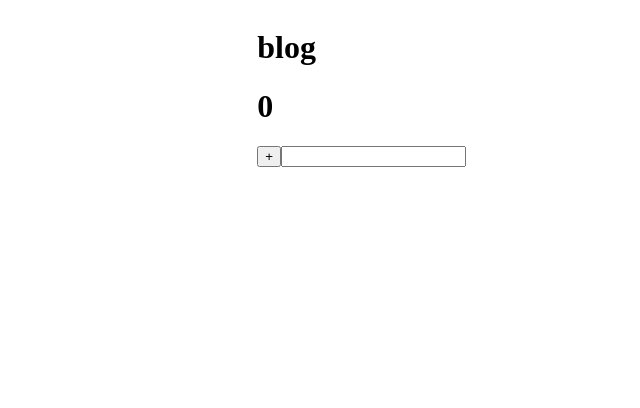
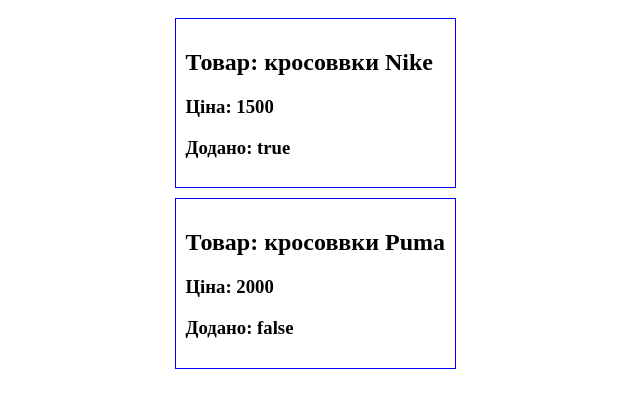
Before and after one commit to andriykupchanko/vue-sneaker-shop, a Vue app: page / in a window 1280 px wide. Shown: the top 408 px of the page, without its empty margins (174-814 px from the left). Built offline with nearby package versions, Linux system fonts and the light colour scheme.

Commit message:
create props

```diff
--- a/src/App.vue
+++ b/src/App.vue
@@ -4,8 +4,8 @@
 
 <template>
   <div>
-    <h1>blog</h1>
-    <MyHelloComponetvuevue/>
+    <MyHelloComponetvuevue title="кросоввки Nike" :price="1500" :isAdded="true"/>
+    <MyHelloComponetvuevue title="кросоввки Puma" :price="2000" :isAdded="false"/>
   </div>
 </template>
 
--- a/src/components/MyHelloComponet.vue
+++ b/src/components/MyHelloComponet.vue
@@ -1,19 +1,21 @@
 <script setup>
-import  {ref} from 'vue'
-
-const count = ref(0)
-
-function increment(){
-count. value++
-console. log (count)
-}
-
-function updatedCounter(event) {
-    count.value = Number(event.target.value);
-}
+    defineProps({
+        title:String,
+        price:Number,
+        isAdded:Boolean
+    })
 </script>
 <template>
-    <h1>{{ count }}</h1>
-    <button @click="increment">+</button>
-    <input @input="updatedCounter"/>
+    <div class="product">
+        <h2>Товар: {{title}}</h2>
+        <h3>Ціна: {{price}}</h3>
+        <h3>Додано: {{isAdded}}</h3>
+    </div>
 </template>
+<style scoped>
+.product{
+    border:1px solid blue;
+    padding: 10px;
+    margin: 10px;
+}
+</style>
```
